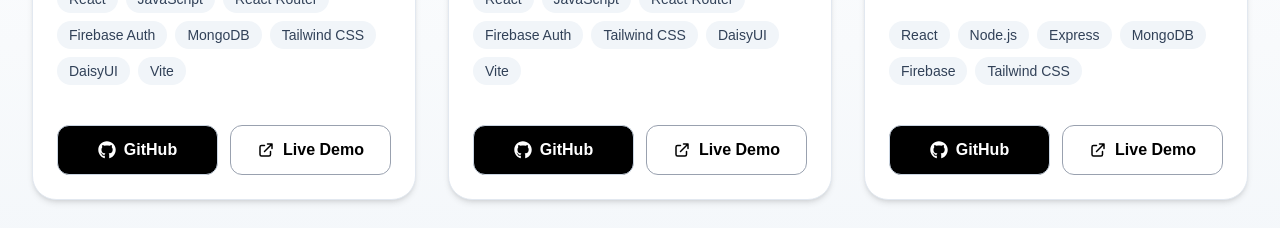
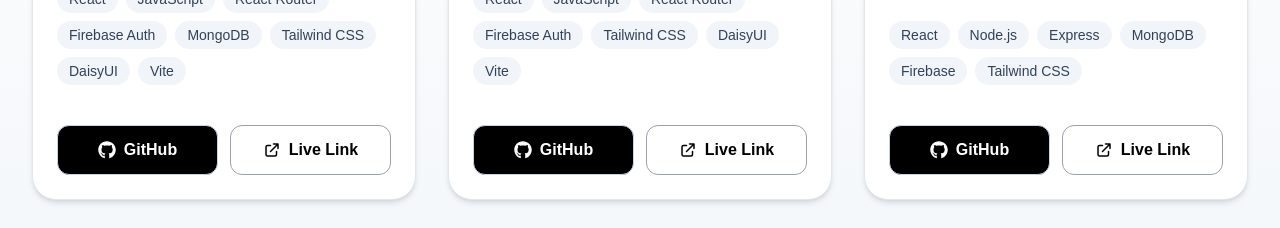
Before and after one commit to MohianAuion/my-portfolio, a React (Vite) app: page / in a window 1280 px wide. Shown: the part 3940-4168 px from the top of the page. Built offline with nearby package versions, Linux system fonts and the light colour scheme.

Commit message:
add-more-projects

```diff
--- a/src/components/Projects/Projects.jsx
+++ b/src/components/Projects/Projects.jsx
@@ -142,7 +142,7 @@ const Projects = () => {
       className="w-full flex items-center justify-center gap-2 rounded-xl px-3 sm:px-5 py-3 text-sm sm:text-base font-semibold text-black border border-gray-400 transition-all duration-300 hover:bg-red-500 hover:text-white hover:shadow-lg"
     >
       <HiOutlineExternalLink className="text-base lg:text-lg" />
-      <span>Live Demo</span>
+      <span>Live Link</span>
     </button>
   </a>
 </div>
--- a/src/data/projects.js
+++ b/src/data/projects.js
@@ -39,7 +39,7 @@ export const projects = [
   "Vite",
 ],
 
-    live: "https://the-dhaka-times.vercel.app/",
+    live: "https://the-dhaka-times-exclusive.vercel.app/",
     github: "https://github.com/MohianAuion/the-dhaka-times",
   },
   {
```
